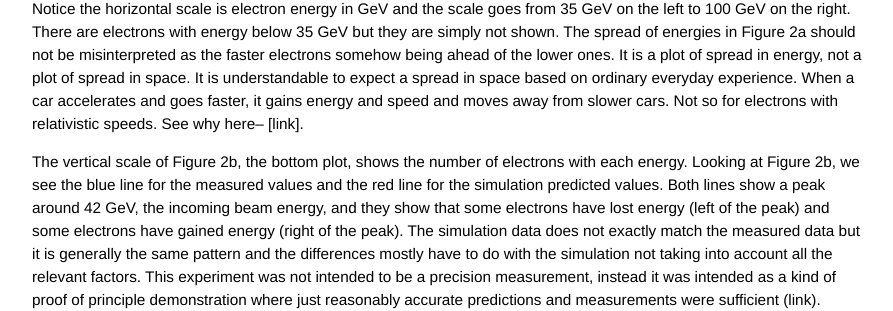
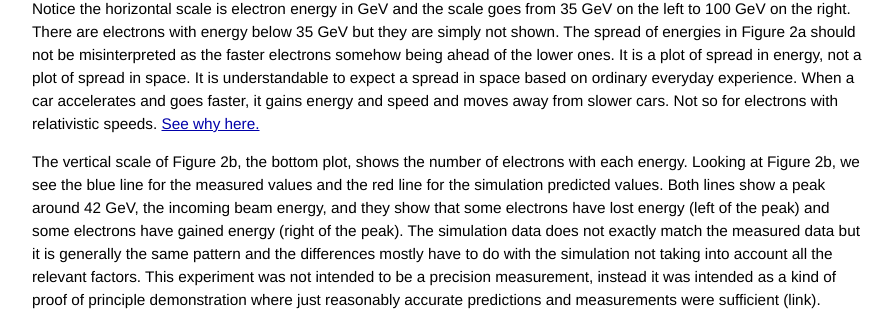
Before and after one commit to grbfacet/facet, a Jekyll site: the page built from energy-doubling-exposition.md, in a window 1280 px wide and 900 px high, scrolled down 5986 px. Shown: the part 283-594 px from the top of the window, without its empty margins (193-1086 px from the left). Built offline with Jekyll 4.4.1, drawn with Linux system fonts in a browser that asks for light colours; some of the changed text lies outside the part shown.

Commit message:
Update energy-doubling-exposition.md

```diff
--- a/energy-doubling-exposition.md
+++ b/energy-doubling-exposition.md
@@ -136,7 +136,7 @@
 ### More details on some important issues covered in the paper (skip this section on first reading)
 
 
-Figure 2 shows the energy spread of the electrons in the bunch after they have passed through the plasma accelerator. Notice the horizontal scale is electron energy in GeV and the scale goes from 35 GeV on the left to 100 GeV on the right. There are electrons with energy below 35 GeV but they are simply not shown. The spread of energies in Figure 2a should not be misinterpreted as the faster electrons somehow being ahead of the lower ones. It is a plot of spread in energy, not a plot of spread in space. It is understandable to expect a spread in space based on ordinary everyday experience. When a car accelerates and goes faster, it gains energy and speed and moves away from slower cars. Not so for electrons with relativistic speeds. See why here– [link].
+Figure 2 shows the energy spread of the electrons in the bunch after they have passed through the plasma accelerator. Notice the horizontal scale is electron energy in GeV and the scale goes from 35 GeV on the left to 100 GeV on the right. There are electrons with energy below 35 GeV but they are simply not shown. The spread of energies in Figure 2a should not be misinterpreted as the faster electrons somehow being ahead of the lower ones. It is a plot of spread in energy, not a plot of spread in space. It is understandable to expect a spread in space based on ordinary everyday experience. When a car accelerates and goes faster, it gains energy and speed and moves away from slower cars. Not so for electrons with relativistic speeds. [See why here.](/relativity-tutorial.html#the-electron-bunch-stays-together-in-the-plasma-accelerator)
 
 The vertical scale of Figure 2b, the bottom plot, shows the number of electrons with each energy. Looking at Figure 2b, we see the blue line for the measured values and the red line for the simulation predicted values. Both lines show a peak around 42 GeV, the incoming beam energy, and they show that some electrons have lost energy (left of the peak) and some electrons have gained energy (right of the peak). The simulation data does not exactly match the measured data but it is generally the same pattern and the differences mostly have to do with the simulation not taking into account all the relevant factors. This experiment was not intended to be a precision measurement, instead it was intended as a kind of proof of principle demonstration where just reasonably accurate predictions and measurements were sufficient (link).
 
```
